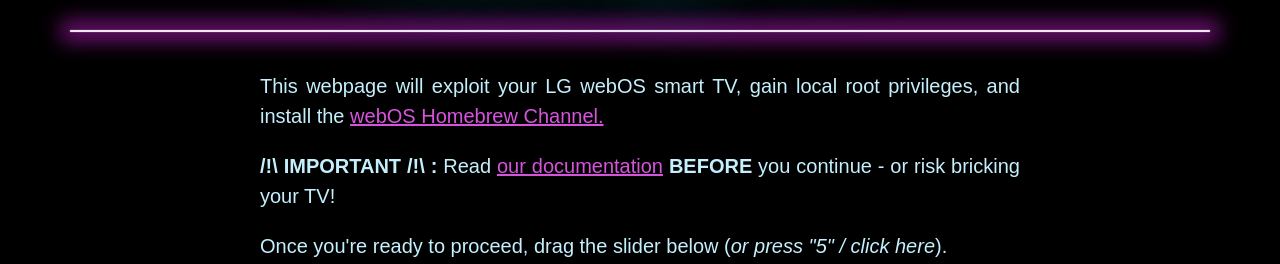
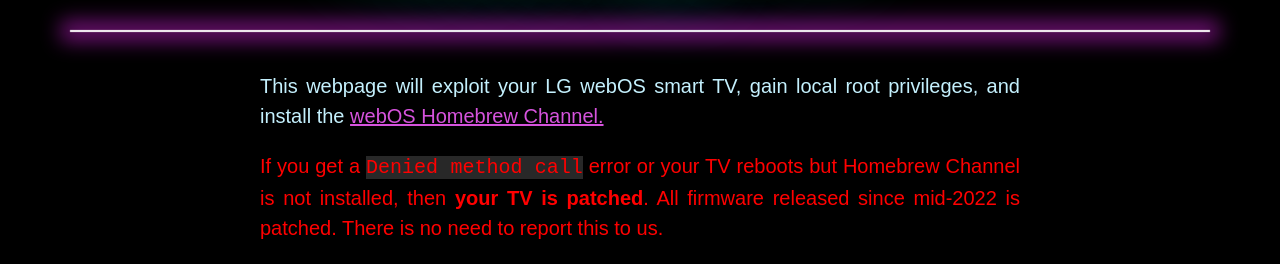
Before and after one commit to RootMyTV/RootMyTV.github.io, a plain HTML site: page index.html in a window 1280 px wide. Shown: the part 176-440 px from the top of the page. Drawn offline with Linux system fonts and the light colour scheme.

Commit message:
add notice that the vulnerabilities are patched
Added a prominent warning in index.html and made the notice in README.md
more explicit.

```diff
--- a/css/common.css
+++ b/css/common.css
@@ -169,3 +169,12 @@
 		font-size: 12vw;
 	}
 }
+
+#patched {
+    color: red;
+}
+
+#patched > .code {
+    font-family: monospace;
+    background-color: #282828;
+}
--- a/index.html
+++ b/index.html
@@ -24,6 +24,12 @@
         This webpage will exploit your LG webOS smart TV, gain local root privileges,
         and install the <a href="https://github.com/webosbrew/webos-homebrew-channel">
         webOS Homebrew Channel.</a>
+      </p>
+      <p id="patched">
+        If you get a <span class="code">Denied method call</span> error or your
+        TV reboots but Homebrew Channel is not installed, then <b>your TV is
+        patched</b>. All firmware released since mid-2022 is patched.
+        There is no need to report this to us.
       </p>
       <p>
         <b>/!\ IMPORTANT /!\ :</b> Read <a href="https://github.com/RootMyTV/RootMyTV.github.io">our documentation</a>
```
Also changed, not shown: 1 other file.
